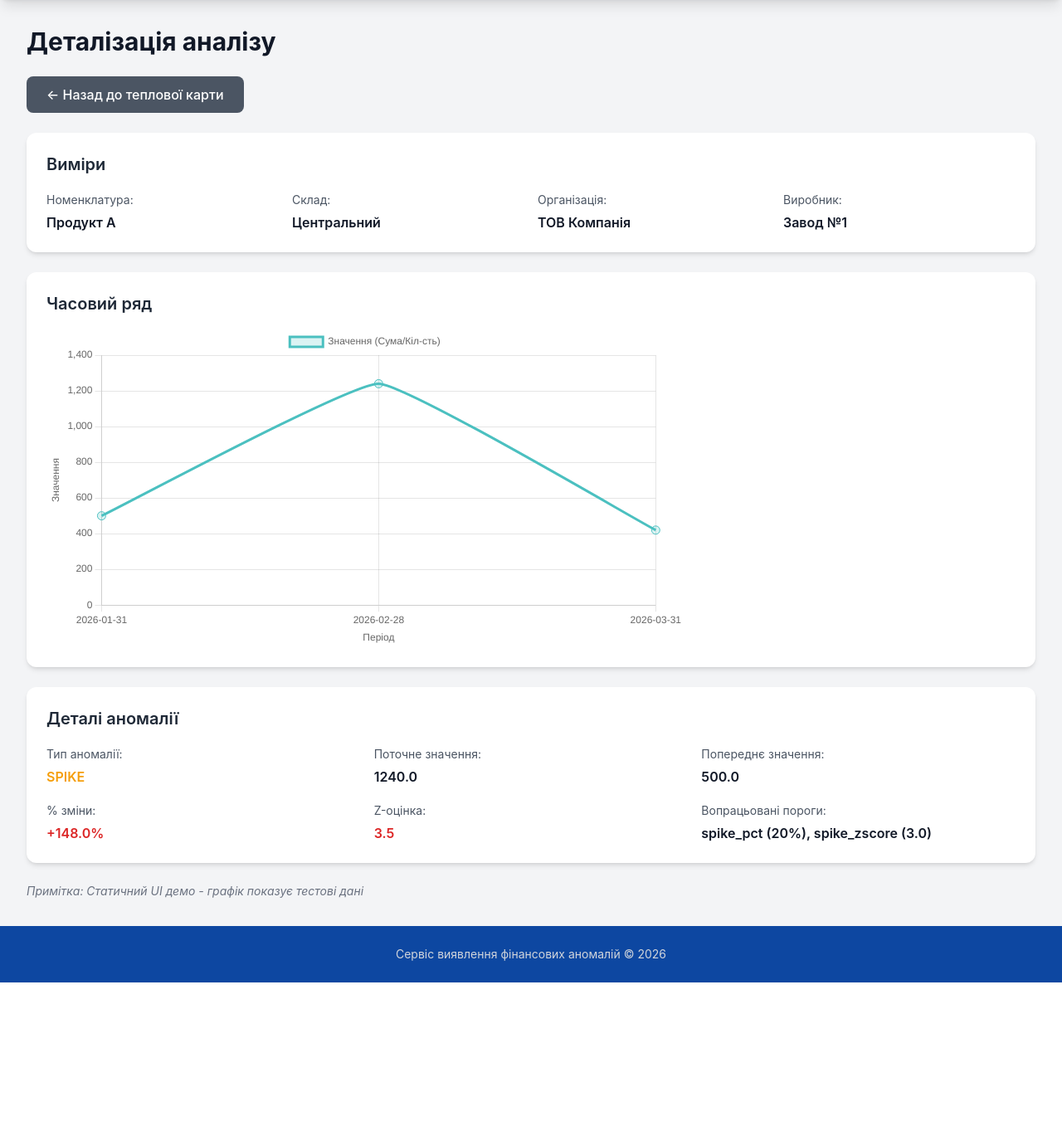
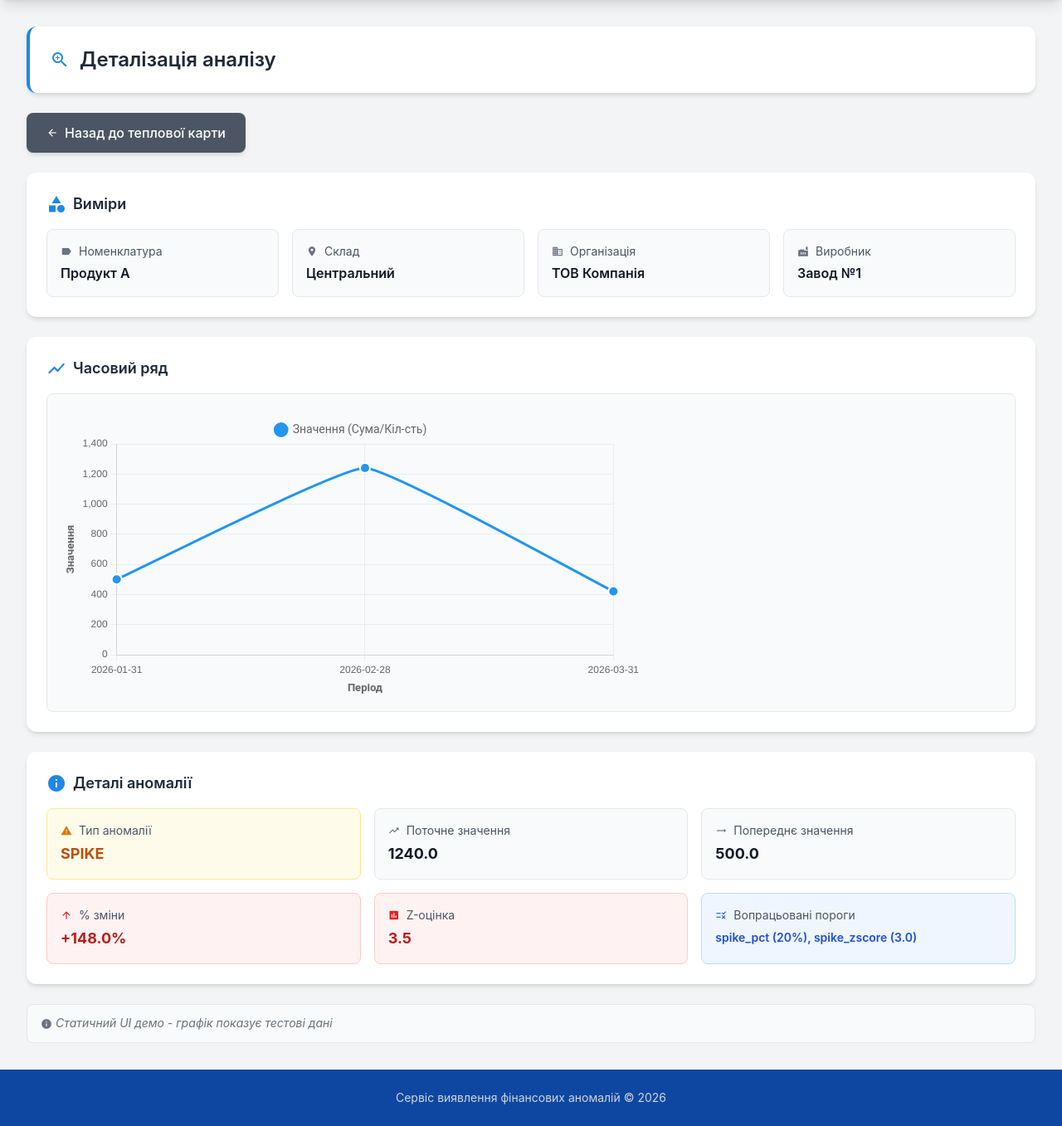
Before and after one commit to maximsamokhval/anomaly-detection, a FastAPI app: page /drilldown in a window 1280 px wide. Shown: the part 64-1421 px from the top of the page at 83% size. Before the commit the page ends 1248 px from the top, so only its background shows below. Run offline with FastAPI, Linux system fonts and the light colour scheme; some libraries are stand-ins or nearby versions.

Commit message:
fix(ui): fix drilldown.html layout with Material Design
- Add page header with icon and accent border
- Fix back button styling with icon
- Use Material Icons for dimension labels
- Add colored cards for anomaly metadata
- Fix chart container with proper styling
- Improve Chart.js config with Material Design fonts
- Add proper grid layout for metadata items
- Use consistent color scheme for anomaly types

Co-authored-by: Qwen-Coder <qwen-coder@alibabacloud.com>

```diff
--- a/backend/ui/templates/drilldown.html
+++ b/backend/ui/templates/drilldown.html
@@ -6,74 +6,125 @@
 
 {% block content %}
 <div class="space-y-6">
-    <h1 class="text-3xl font-bold text-gray-900">Деталізація аналізу</h1>
+    <!-- Page Header -->
+    <div class="bg-white rounded-xl shadow-md p-6 border-l-4 border-primary-600">
+        <h1 class="text-2xl font-semibold text-gray-800 flex items-center gap-3">
+            <span class="material-icons text-primary-600">zoom_in</span>
+            Деталізація аналізу
+        </h1>
+    </div>
 
     <!-- Back button -->
-    <a href="/heatmap" class="inline-block px-6 py-2.5 bg-gray-600 text-white font-medium rounded-lg hover:bg-gray-700 transition-colors">← Назад до теплової карти</a>
+    <a href="/heatmap" class="inline-flex items-center gap-2 px-6 py-3 bg-gray-600 text-white font-medium rounded-lg hover:bg-gray-700 transition-colors shadow-md">
+        <span class="material-icons text-sm">arrow_back</span>
+        Назад до теплової карти
+    </a>
 
     <!-- Dimension Info -->
     <section class="bg-white rounded-xl shadow-md p-6">
-        <h2 class="text-xl font-semibold text-gray-800 mb-4">Виміри</h2>
+        <h2 class="text-lg font-semibold text-gray-800 mb-4 flex items-center gap-2">
+            <span class="material-icons text-primary-600">category</span>
+            Виміри
+        </h2>
         <div class="grid grid-cols-1 sm:grid-cols-2 lg:grid-cols-4 gap-4">
-            <div class="space-y-1">
-                <span class="text-sm text-gray-600">Номенклатура:</span>
-                <span class="block text-base font-semibold text-gray-900">Продукт A</span>
+            <div class="bg-gray-50 rounded-lg p-4 border border-gray-200">
+                <div class="flex items-center gap-2 mb-1">
+                    <span class="material-icons text-gray-500 text-sm">label</span>
+                    <span class="text-sm text-gray-600">Номенклатура</span>
+                </div>
+                <span class="text-base font-semibold text-gray-900">Продукт A</span>
             </div>
-            <div class="space-y-1">
-                <span class="text-sm text-gray-600">Склад:</span>
-                <span class="block text-base font-semibold text-gray-900">Центральний</span>
+            <div class="bg-gray-50 rounded-lg p-4 border border-gray-200">
+                <div class="flex items-center gap-2 mb-1">
+                    <span class="material-icons text-gray-500 text-sm">location_on</span>
+                    <span class="text-sm text-gray-600">Склад</span>
+                </div>
+                <span class="text-base font-semibold text-gray-900">Центральний</span>
             </div>
-            <div class="space-y-1">
-                <span class="text-sm text-gray-600">Організація:</span>
-                <span class="block text-base font-semibold text-gray-900">ТОВ Компанія</span>
+            <div class="bg-gray-50 rounded-lg p-4 border border-gray-200">
+                <div class="flex items-center gap-2 mb-1">
+                    <span class="material-icons text-gray-500 text-sm">business</span>
+                    <span class="text-sm text-gray-600">Організація</span>
+                </div>
+                <span class="text-base font-semibold text-gray-900">ТОВ Компанія</span>
             </div>
-            <div class="space-y-1">
-                <span class="text-sm text-gray-600">Виробник:</span>
-                <span class="block text-base font-semibold text-gray-900">Завод №1</span>
+            <div class="bg-gray-50 rounded-lg p-4 border border-gray-200">
+                <div class="flex items-center gap-2 mb-1">
+                    <span class="material-icons text-gray-500 text-sm">factory</span>
+                    <span class="text-sm text-gray-600">Виробник</span>
+                </div>
+                <span class="text-base font-semibold text-gray-900">Завод №1</span>
             </div>
         </div>
     </section>
 
     <!-- Time Series Chart -->
     <section class="bg-white rounded-xl shadow-md p-6">
-        <h2 class="text-xl font-semibold text-gray-800 mb-4">Часовий ряд</h2>
-        <div class="relative h-96">
+        <h2 class="text-lg font-semibold text-gray-800 mb-4 flex items-center gap-2">
+            <span class="material-icons text-primary-600">show_chart</span>
+            Часовий ряд
+        </h2>
+        <div class="relative h-96 bg-gray-50 rounded-lg border border-gray-200 p-4">
             <canvas id="timeseries-chart"></canvas>
         </div>
     </section>
 
     <!-- Anomaly Metadata -->
     <section class="bg-white rounded-xl shadow-md p-6">
-        <h2 class="text-xl font-semibold text-gray-800 mb-4">Деталі аномалії</h2>
+        <h2 class="text-lg font-semibold text-gray-800 mb-4 flex items-center gap-2">
+            <span class="material-icons text-primary-600">info</span>
+            Деталі аномалії
+        </h2>
         <div class="grid grid-cols-1 sm:grid-cols-2 lg:grid-cols-3 gap-4">
-            <div class="space-y-1">
-                <span class="text-sm text-gray-600">Тип аномалії:</span>
-                <span class="block text-base font-semibold text-amber-500">SPIKE</span>
+            <div class="bg-amber-50 rounded-lg p-4 border border-amber-200">
+                <div class="flex items-center gap-2 mb-1">
+                    <span class="material-icons text-amber-600 text-sm">warning</span>
+                    <span class="text-sm text-gray-600">Тип аномалії</span>
+                </div>
+                <span class="text-lg font-bold text-amber-700">SPIKE</span>
             </div>
-            <div class="space-y-1">
-                <span class="text-sm text-gray-600">Поточне значення:</span>
-                <span class="block text-base font-semibold text-gray-900">1240.0</span>
+            <div class="bg-gray-50 rounded-lg p-4 border border-gray-200">
+                <div class="flex items-center gap-2 mb-1">
+                    <span class="material-icons text-gray-500 text-sm">trending_up</span>
+                    <span class="text-sm text-gray-600">Поточне значення</span>
+                </div>
+                <span class="text-lg font-bold text-gray-900">1240.0</span>
             </div>
-            <div class="space-y-1">
-                <span class="text-sm text-gray-600">Попереднє значення:</span>
-                <span class="block text-base font-semibold text-gray-900">500.0</span>
+            <div class="bg-gray-50 rounded-lg p-4 border border-gray-200">
+                <div class="flex items-center gap-2 mb-1">
+                    <span class="material-icons text-gray-500 text-sm">trending_flat</span>
+                    <span class="text-sm text-gray-600">Попереднє значення</span>
+                </div>
+                <span class="text-lg font-bold text-gray-900">500.0</span>
             </div>
-            <div class="space-y-1">
-                <span class="text-sm text-gray-600">% зміни:</span>
-                <span class="block text-base font-semibold text-red-600">+148.0%</span>
+            <div class="bg-red-50 rounded-lg p-4 border border-red-200">
+                <div class="flex items-center gap-2 mb-1">
+                    <span class="material-icons text-red-600 text-sm">arrow_upward</span>
+                    <span class="text-sm text-gray-600">% зміни</span>
+                </div>
+                <span class="text-lg font-bold text-red-700">+148.0%</span>
             </div>
-            <div class="space-y-1">
-                <span class="text-sm text-gray-600">Z-оцінка:</span>
-                <span class="block text-base font-semibold text-red-600">3.5</span>
+            <div class="bg-red-50 rounded-lg p-4 border border-red-200">
+                <div class="flex items-center gap-2 mb-1">
+                    <span class="material-icons text-red-600 text-sm">assessment</span>
+                    <span class="text-sm text-gray-600">Z-оцінка</span>
+                </div>
+                <span class="text-lg font-bold text-red-700">3.5</span>
             </div>
-            <div class="space-y-1">
-                <span class="text-sm text-gray-600">Вопрацьовані пороги:</span>
-                <span class="block text-base font-semibold text-gray-900">spike_pct (20%), spike_zscore (3.0)</span>
+            <div class="bg-blue-50 rounded-lg p-4 border border-blue-200">
+                <div class="flex items-center gap-2 mb-1">
+                    <span class="material-icons text-blue-600 text-sm">rule</span>
+                    <span class="text-sm text-gray-600">Вопрацьовані пороги</span>
+                </div>
+                <span class="text-sm font-semibold text-blue-700">spike_pct (20%), spike_zscore (3.0)</span>
             </div>
         </div>
     </section>
 
-    <p class="text-sm text-gray-500 italic">Примітка: Статичний UI демо - графік показує тестові дані</p>
+    <p class="text-sm text-gray-500 italic bg-gray-50 px-4 py-3 rounded-lg border border-gray-200">
+        <span class="material-icons text-sm align-middle">info</span>
+        Статичний UI демо - графік показує тестові дані
+    </p>
 </div>
 {% endblock %}
 
@@ -85,20 +136,23 @@ const mockData = {
     datasets: [{
         label: 'Значення (Сума/Кіл-сть)',
         data: [500.0, 1240.0, 420.0],
-        borderColor: 'rgb(75, 192, 192)',
-        backgroundColor: 'rgba(75, 192, 192, 0.2)',
+        borderColor: 'rgb(33, 150, 243)',
+        backgroundColor: 'rgba(33, 150, 243, 0.1)',
         tension: 0.1,
-        pointRadius: 5,
-        pointHoverRadius: 7,
+        pointRadius: 6,
+        pointHoverRadius: 8,
+        pointBackgroundColor: 'rgb(33, 150, 243)',
+        pointBorderColor: '#fff',
+        pointBorderWidth: 2,
     }]
 };
 
 // Add anomaly markers
 const anomalyPoints = [
-    { index: 1, type: 'SPIKE', color: 'rgb(245, 158, 11)' }  // February
+    { index: 1, type: 'SPIKE', color: 'rgb(245, 158, 11)' }
 ];
 
-// Initialize Chart.js
+// Initialize Chart.js with Material Design styling
 const ctx = document.getElementById('timeseries-chart').getContext('2d');
 const chart = new Chart(ctx, {
     type: 'line',
@@ -109,9 +163,28 @@ const chart = new Chart(ctx, {
         plugins: {
             legend: {
                 display: true,
-                position: 'top'
+                position: 'top',
+                labels: {
+                    font: {
+                        family: "'Roboto', sans-serif",
+                        size: 14
+                    },
+                    usePointStyle: true,
+                    padding: 20
+                }
             },
             tooltip: {
+                backgroundColor: 'rgba(0, 0, 0, 0.8)',
+                titleFont: {
+                    family: "'Roboto', sans-serif",
+                    size: 14
+                },
+                bodyFont: {
+                    family: "'Roboto', sans-serif",
+                    size: 13
+                },
+                padding: 12,
+                cornerRadius: 8,
                 callbacks: {
                     label: function(context) {
                         return context.dataset.label + ': ' + context.parsed.y.toFixed(2);
@@ -124,19 +197,33 @@ const chart = new Chart(ctx, {
                 beginAtZero: true,
                 title: {
                     display: true,
-                    text: 'Значення'
+                    text: 'Значення',
+                    font: {
+                        family: "'Roboto', sans-serif",
+                        size: 13,
+                        weight: 'bold'
+                    }
+                },
+                grid: {
+                    color: 'rgba(0, 0, 0, 0.05)'
                 }
             },
             x: {
                 title: {
                     display: true,
-                    text: 'Період'
+                    text: 'Період',
+                    font: {
+                        family: "'Roboto', sans-serif",
+                        size: 13,
+                        weight: 'bold'
+                    }
+                },
+                grid: {
+                    color: 'rgba(0, 0, 0, 0.05)'
                 }
             }
         }
     }
 });
-
-// Note: In Phase 2, this will fetch real data from /api/v1/timeseries
 </script>
 {% endblock %}
```
